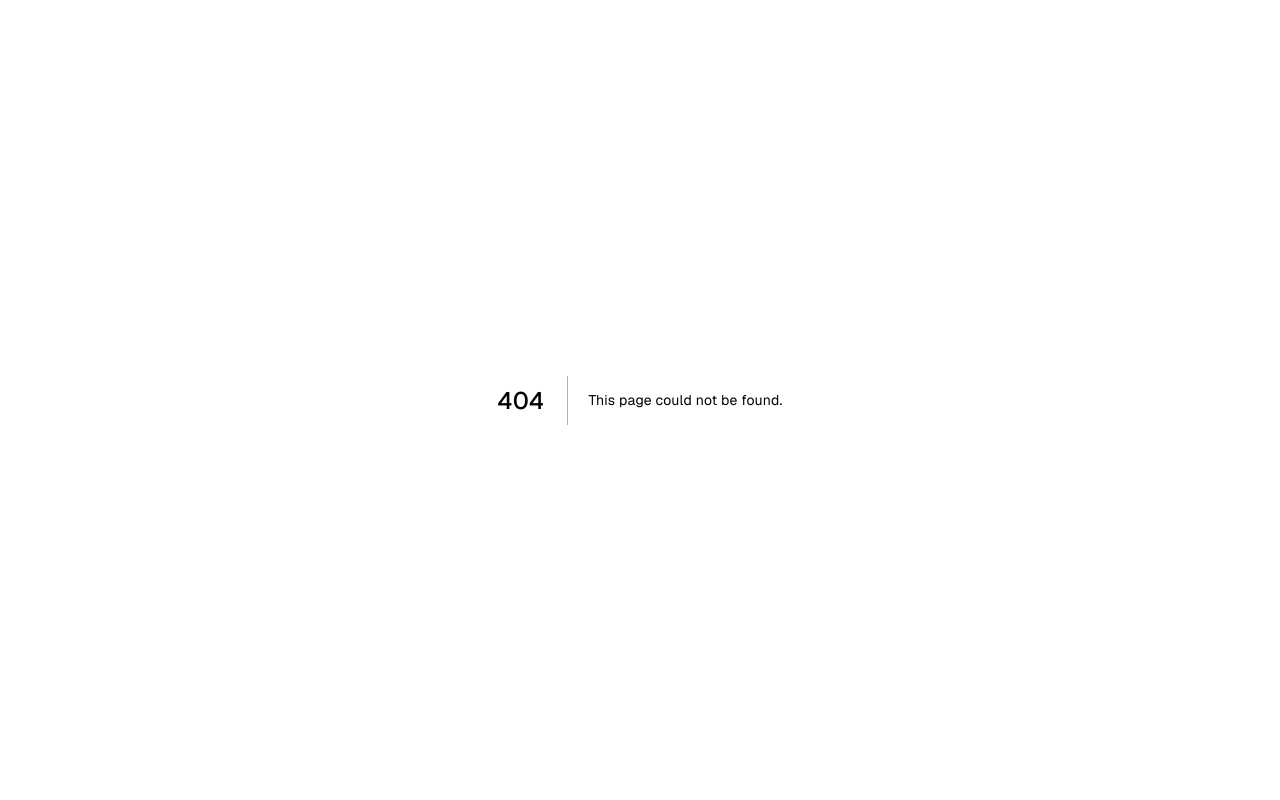
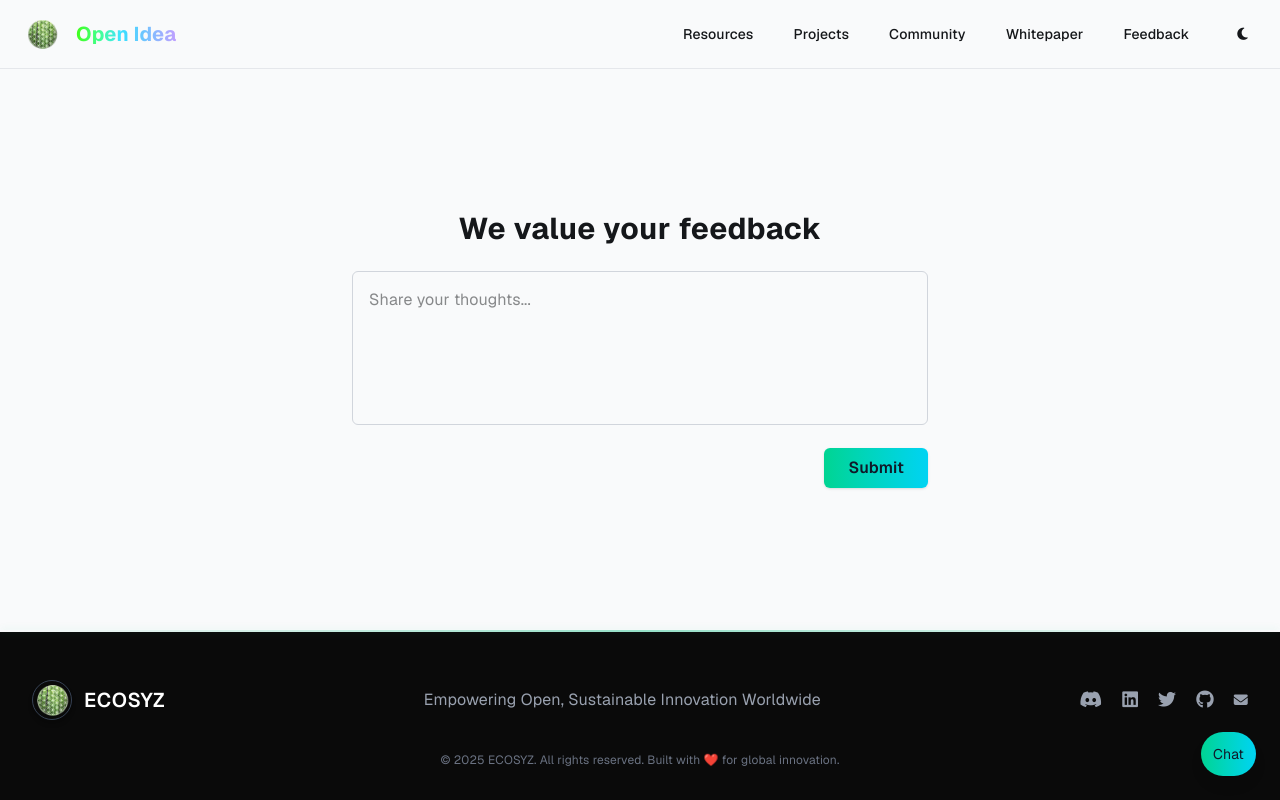
Before and after one commit to openideaorg/openidea, a Next.js app: page /feedback in a window 1280 px wide. Before the commit this address had no page. Built offline with nearby package versions, Linux system fonts and the light colour scheme.

Commit message:
Add chat bot widget in footer and fix lint errors

```diff
--- a/app/components/ChallengesSection.tsx
+++ b/app/components/ChallengesSection.tsx
@@ -23,7 +23,7 @@ export default function ChallengesSection() {
                 <span><span className="font-medium text-white">Fragmentation and Scope:</span> Open resources are scattered across domains (software, data, hardware, research, designs, media, etc.)</span>
               </li>
               <li className="flex items-start"><i className="fas fa-dot-circle text-red-400 mt-1 mr-3"></i>
-                <span><span className="font-medium text-white">Technical Complexity:</span> Heterogeneous data: Unifying metadata for code, papers, datasets, designs is hard—there's no single schema</span>
+                  <span><span className="font-medium text-white">Technical Complexity:</span> Heterogeneous data: Unifying metadata for code, papers, datasets, designs is hard—there&apos;s no single schema</span>
               </li>
               <li className="flex items-start"><i className="fas fa-dot-circle text-red-400 mt-1 mr-3"></i>
                 <span><span className="font-medium text-white">Data Licensing & Legal Issues:</span> Licensing and copyright: Even open data and research have varied licenses; combining or redistributing can be legally tricky</span>
--- /dev/null
+++ b/app/components/ChatBot.tsx
@@ -0,0 +1,60 @@
+'use client';
+
+import { useState } from 'react';
+
+export default function ChatBot() {
+  const [open, setOpen] = useState(false);
+  const [input, setInput] = useState('');
+  const [messages, setMessages] = useState<string[]>([]);
+
+  const handleSend = (e: React.FormEvent) => {
+    e.preventDefault();
+    if (!input.trim()) return;
+    setMessages([...messages, input.trim()]);
+    setInput('');
+  };
+
+  return (
+    <div className="fixed bottom-6 right-6 z-50 text-sm">
+      {open ? (
+        <div className="bg-white dark:bg-gray-800 shadow-lg rounded-lg w-72 flex flex-col h-80">
+          <div className="p-2 border-b border-gray-200 dark:border-gray-700 flex justify-between items-center">
+            <span className="font-semibold">Chat</span>
+            <button onClick={() => setOpen(false)} aria-label="Close chat" className="hover:text-red-500">
+              &times;
+            </button>
+          </div>
+          <div className="flex-grow p-2 overflow-y-auto space-y-2">
+            {messages.length === 0 && (
+              <p className="text-gray-500">How can we help?</p>
+            )}
+            {messages.map((msg, idx) => (
+              <div key={idx} className="self-end max-w-full">
+                <div className="bg-emerald-500 text-white p-2 rounded-md break-words">
+                  {msg}
+                </div>
+              </div>
+            ))}
+          </div>
+          <form onSubmit={handleSend} className="p-2 border-t border-gray-200 dark:border-gray-700">
+            <input
+              type="text"
+              className="w-full rounded-md border border-gray-300 dark:border-gray-700 p-2 bg-white dark:bg-gray-900 text-gray-900 dark:text-gray-100 focus:outline-none"
+              value={input}
+              placeholder="Type a message..."
+              onChange={(e) => setInput(e.target.value)}
+            />
+          </form>
+        </div>
+      ) : (
+        <button
+          onClick={() => setOpen(true)}
+          aria-label="Open chat"
+          className="p-3 rounded-full bg-gradient-to-r from-emerald-400 to-cyan-400 text-gray-900 shadow-lg hover:scale-105 transition"
+        >
+          Chat
+        </button>
+      )}
+    </div>
+  );
+}
--- a/app/components/CommunitySection.tsx
+++ b/app/components/CommunitySection.tsx
@@ -10,7 +10,7 @@ export default function CommunitySection() {
         <div className="lg:text-center mb-14">
           <h2 className="text-base text-cyan-300 font-semibold tracking-widest uppercase">Community</h2>
           <p className="mt-2 text-3xl sm:text-4xl font-extrabold text-transparent bg-gradient-to-r from-emerald-300 via-cyan-400 to-teal-300 bg-clip-text animate-glow">
-            Who It's For
+            Who It&apos;s For
           </p>
           <p className="mt-4 max-w-2xl mx-auto text-lg text-teal-100/80 font-medium">
             Builders, developers, researchers, students, educators, entrepreneurs, creators.
--- /dev/null
+++ b/app/components/FeedbackForm.tsx
@@ -0,0 +1,39 @@
+'use client';
+
+import { useState } from 'react';
+
+export default function FeedbackForm() {
+  const [message, setMessage] = useState('');
+  const [submitted, setSubmitted] = useState(false);
+
+  const handleSubmit = (e: React.FormEvent<HTMLFormElement>) => {
+    e.preventDefault();
+    // In a real app, you'd send this to a backend service
+    setSubmitted(true);
+    setMessage('');
+  };
+
+  return (
+    <form onSubmit={handleSubmit} className="w-full max-w-xl mx-auto" aria-label="Send us feedback">
+      <textarea
+        className="w-full p-4 rounded-md border border-gray-300 dark:border-gray-700 bg-transparent resize-none focus:outline-none focus:ring-2 focus:ring-emerald-400"
+        rows={5}
+        value={message}
+        placeholder="Share your thoughts..."
+        onChange={(e) => setMessage(e.target.value)}
+        required
+      />
+      <div className="mt-4 flex justify-end">
+        <button
+          type="submit"
+          className="px-6 py-2 rounded-md bg-gradient-to-r from-emerald-400 to-cyan-400 text-gray-900 font-semibold shadow hover:scale-105 transition"
+        >
+          Submit
+        </button>
+      </div>
+      {submitted && (
+        <p className="mt-4 text-emerald-500">Thank you for your feedback!</p>
+      )}
+    </form>
+  );
+}
--- a/app/components/Footer.tsx
+++ b/app/components/Footer.tsx
@@ -2,6 +2,7 @@
 
 import Image from 'next/image';
 import Link from 'next/link';
+import ChatBot from './ChatBot';
 
 export default function Footer() {
   const currentYear = new Date().getFullYear();
@@ -89,6 +90,7 @@ export default function Footer() {
           <span className="text-emerald-400">❤️</span> for global innovation.
         </div>
       </footer>
+      <ChatBot />
     </>
   );
 }
--- a/app/components/Header.tsx
+++ b/app/components/Header.tsx
@@ -23,11 +23,12 @@ export default function Header() {
       </Link>
 
       <nav className="space-x-6 text-sm font-medium flex items-center gap-4">
-       <Link href="/openresources" className="hover:text-green-400 transition">Resources</Link>
+        <Link href="/openresources" className="hover:text-green-400 transition">Resources</Link>
         <Link href="/projects" className="hover:text-green-400 transition">Projects</Link>
         <Link href="/community" className="hover:text-green-400 transition">Community</Link>
         <Link href="/whitepaper" className="hover:text-green-400 transition">Whitepaper</Link>
-         <button
+        <Link href="/feedback" className="hover:text-green-400 transition">Feedback</Link>
+        <button
           onClick={toggleTheme}
           aria-label="Toggle Theme"
           className="p-2 rounded hover:bg-gray-100 dark:hover:bg-gray-700"
--- a/app/components/Hero.tsx
+++ b/app/components/Hero.tsx
@@ -33,14 +33,14 @@ export default function Hero() {
                 </span>
               </h1>
               <p className="text-lg md:text-xl text-teal-100/90 font-medium mt-6">
-                The World's Open Innovation Infrastructure
+                The World&apos;s Open Innovation Infrastructure
               </p>
               <p className="mt-2 text-teal-200/70 text-lg md:text-xl">
                 The Home for Builders, Dreamers, and Doers
               </p>
               <p className="mt-2 text-gray-400 text-base md:text-lg max-w-xl mx-auto lg:mx-0">
 
-                All the world's open knowledge—unified. Build, collaborate, and change the world together, openly.
+                All the world&apos;s open knowledge—unified. Build, collaborate, and change the world together, openly.
               </p>
               <div className="mt-10 flex flex-col sm:flex-row sm:justify-start gap-4 justify-center">
                 <a
--- a/app/components/UniquePoints.tsx
+++ b/app/components/UniquePoints.tsx
@@ -26,7 +26,7 @@ export default function UniquePoints() {
               <i className="fas fa-bolt text-xl"></i>
             </div>
             <h3 className="mt-4 text-lg font-semibold">Discovery → Action</h3>
-            <p className="mt-2 text-base text-teal-100/70">Don't just read—build, remix, and do something immediately</p>
+            <p className="mt-2 text-base text-teal-100/70">Don&apos;t just read—build, remix, and do something immediately</p>
           </div>
           <div className="text-center bg-[#162322] border border-emerald-400/30 rounded-xl p-6 shadow-md">
             <div className="mx-auto flex items-center justify-center h-12 w-12 rounded-full bg-purple-700/30 text-purple-200">
--- /dev/null
+++ b/app/feedback/page.tsx
@@ -0,0 +1,18 @@
+import Header from '../components/Header';
+import Footer from '../components/Footer';
+import FeedbackForm from '../components/FeedbackForm';
+
+export default function FeedbackPage() {
+  return (
+    <div className="min-h-screen flex flex-col">
+      <Header />
+      <main className="flex-grow flex items-center justify-center p-6">
+        <div className="w-full max-w-2xl">
+          <h1 className="text-3xl font-bold mb-6 text-center">We value your feedback</h1>
+          <FeedbackForm />
+        </div>
+      </main>
+      <Footer />
+    </div>
+  );
+}
--- a/app/layout.tsx
+++ b/app/layout.tsx
@@ -17,7 +17,7 @@ const geistMono = Geist_Mono({
 
 export const metadata: Metadata = {
   title: 'Open Idea',
-  description: "The World's Open Innovation Infrastructure",
+  description: "The World&apos;s Open Innovation Infrastructure",
 };
 
 export default function RootLayout({
```
